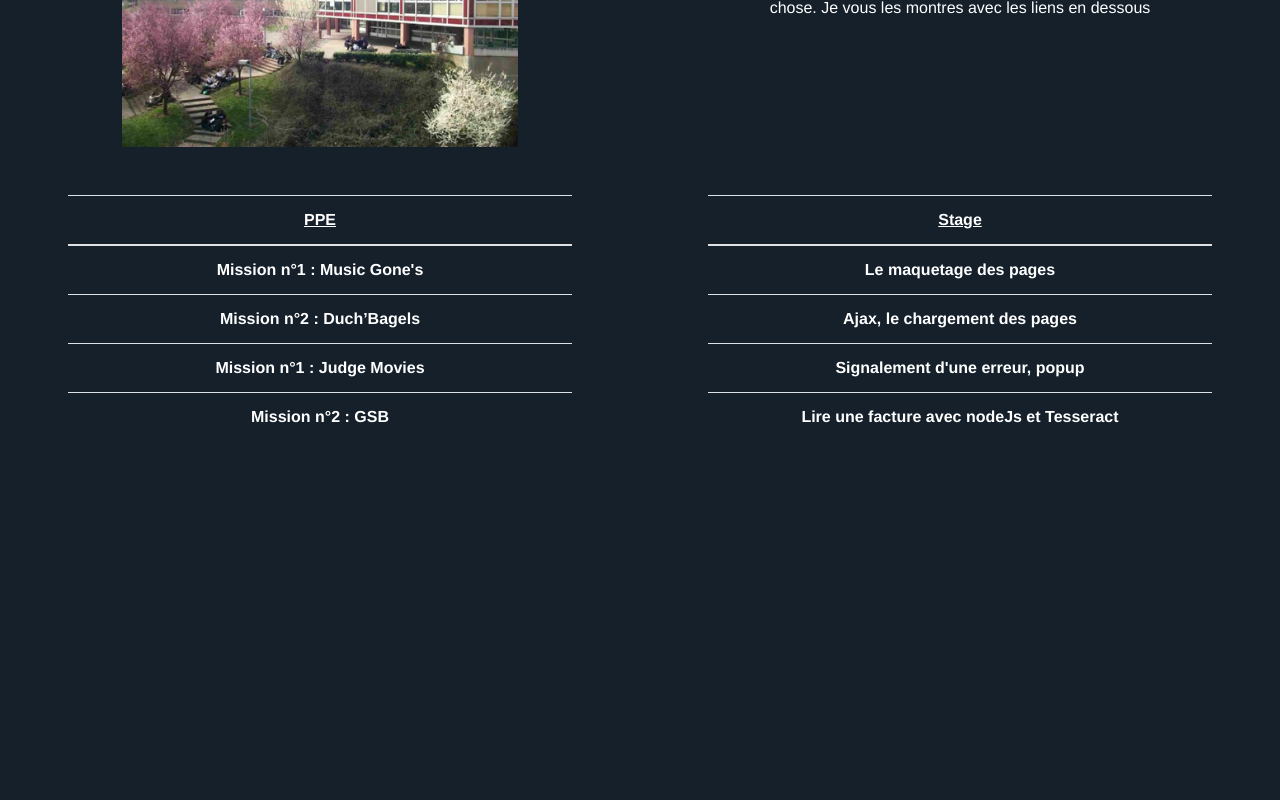
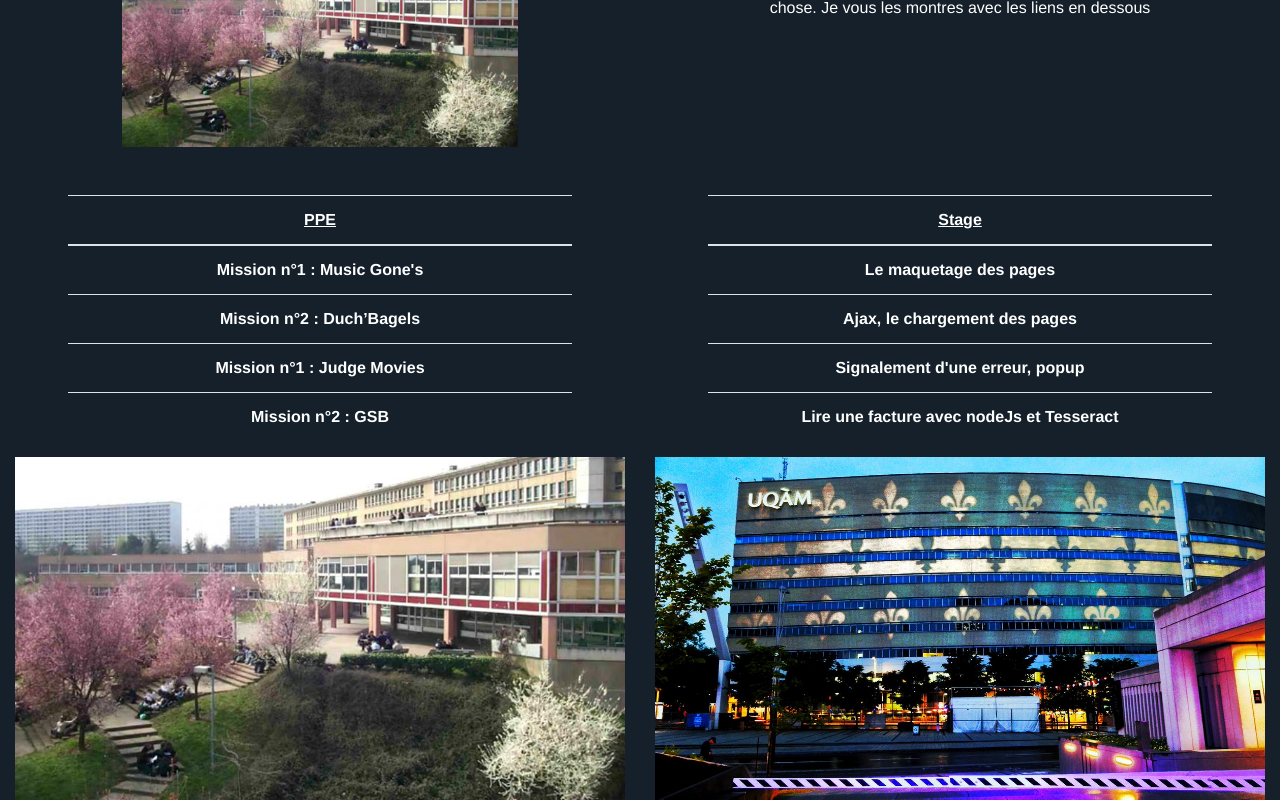
Before and after one commit to Kyowdem/Portfolio, a Vue app: page /etude/BTS in a window 1280 px wide. Shown: the part 220-1020 px from the top of the page. Before the commit the page ends 800 px from the top, so only its background shows below. Built offline with nearby package versions, Linux system fonts and the light colour scheme.

Commit message:
test imgFlip

```diff
--- a/src/views/Etude.vue
+++ b/src/views/Etude.vue
@@ -19,6 +19,16 @@
           </table>
         </div>
       </div>
+
+      <div class="row justify-content-md-around imgFlip">
+        <div class="col-md">
+          <img :src="require('@/assets/img/school/batiment-BTS.jpg')" class="img-fluid" alt="BTS" />
+        </div>
+        <div class="col-md">
+          <img :src="require('@/assets/img/school/batiment-UQAM.jpg')" class="img-fluid" alt="BTS" />
+        </div>
+      </div>
+
     </div>
 
     <StagePPE :name="nameOfActivityClick" v-else />
@@ -29,14 +39,14 @@
 // JSON
 import schoolDesc from "@/assets/json/schoolDesc.json";
 // Components
-import School from "@/components/School.vue"
+import School from "@/components/School.vue";
 import StagePPE from "@/components/stage&PPE.vue";
 
 export default {
   name: "Etude",
   components: {
     StagePPE,
-    School
+    School,
   },
   data() {
     return {
@@ -53,20 +63,19 @@ export default {
   watch: {
     "$route.params.activity": function () {
       this.setActivityOrSchool();
-    }
+    },
   },
   methods: {
     setActivitiesName() {
-      if (this.$route.params.etudeName == 'BTS') {
+      if (this.$route.params.etudeName == "BTS") {
         for (let prop in schoolDesc[this.$route.params.etudeName]) {
           schoolDesc[this.$route.params.etudeName][prop].forEach((el) =>
             this.activitiesName[prop].push(el.name)
           );
         }
-      }
-      else {
+      } else {
         for (let prop in this.activitiesName) {
-          this.activitiesName[prop] = []
+          this.activitiesName[prop] = [];
         }
       }
     },
```
